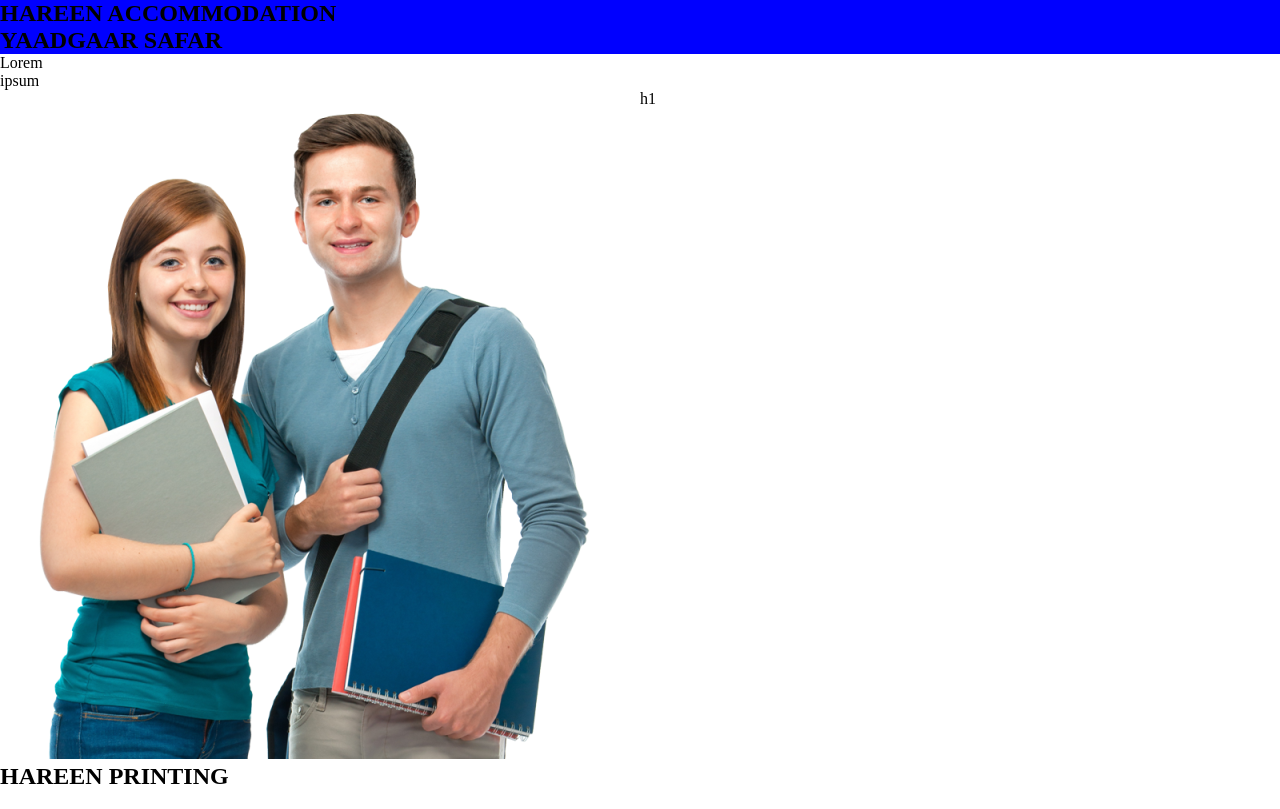
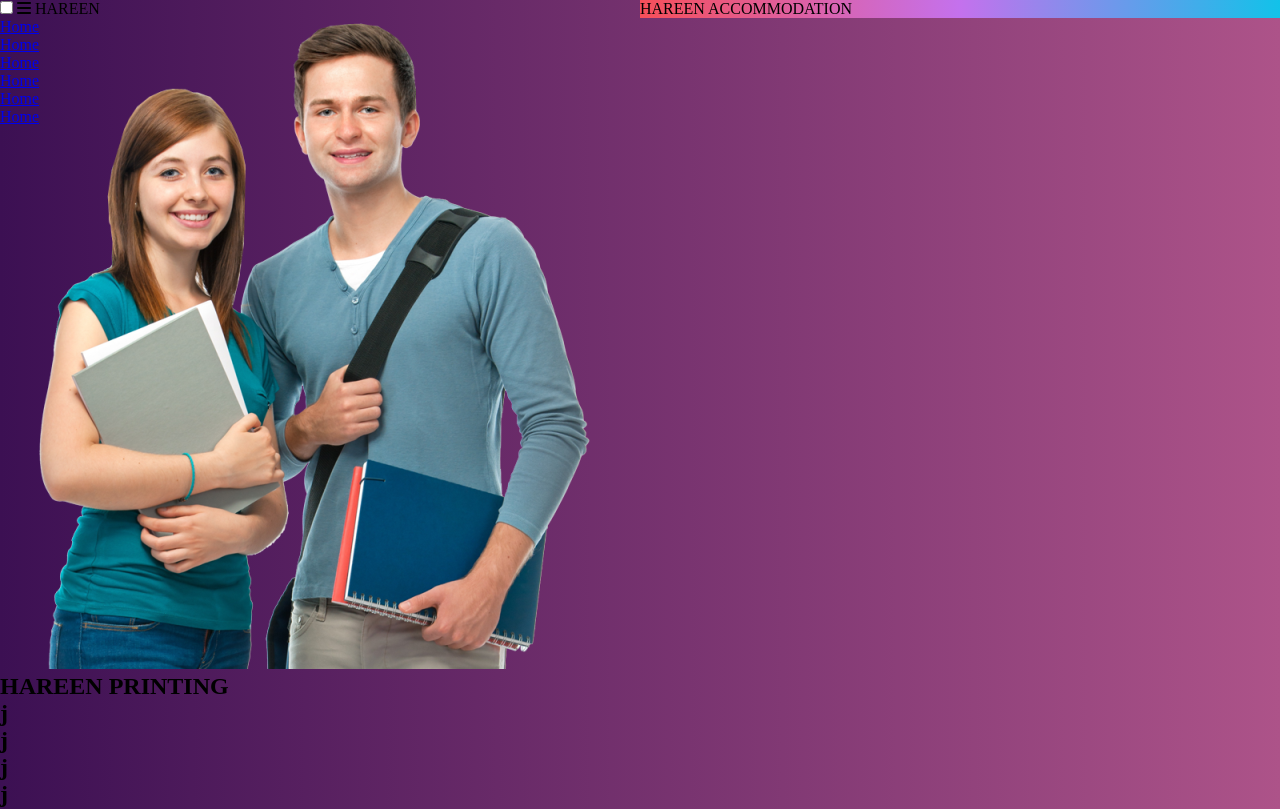
Before and after one commit to shreeatindra98/shreeatindra98.github.io, a plain HTML site: page index.html in a window 1280 px wide. Shown: the top 809 px of the page. Drawn offline with Linux system fonts and the light colour scheme.

Commit message:
Update index.html

```diff
--- a/index.html
+++ b/index.html
@@ -5,34 +5,63 @@
 	<meta name="viewport" content="width=device-width, initial-scale=1.0">
 	<meta http-equiv="X-UA_Compatible" content="ie=edge">
 	<link rel="stylesheet" href="./style.css">
+
 	<title>Fullpage</title>
 </head>
-<body>
-	<div id="full">
-	<div style="background-color:blue">
-		<section class="s1">
-			<h1>HAREEN ACCOMMODATION</h1>
-		</section>
-		<section class="s2">
-			<h1>YAADGAAR SAFAR</h1>
+<body style="background: #ad5389;  /* fallback for old browsers */
+background: -webkit-linear-gradient(to right, #3c1053, #ad5389);  /* Chrome 10-25, Safari 5.1-6 */
+background: linear-gradient(to right, #3c1053, #ad5389); /* W3C, IE 10+/ Edge, Firefox 16+, Chrome 26+, Opera 12+, Safari 7+ */
+">
+	<nav style="position: fixed;animation:ease-in;">
+		<input type="checkbox" id="check">
+      <label for="check" class="checkbtn">
+        <i class="fas fa-bars"></i>
+      </label>
+		<label class="logo">HAREEN</label>
+		<ul>
+			<li><a class="active" href="#">Home</a></li>
+			<li><a href="#">Home</a></li>
+			<li><a href="#">Home</a></li>
+			<li><a href="#">Home</a></li>
+			<li><a href="#">Home</a></li>
+			<li><a href="#">Home</a></li>
+		</ul>
+	</nav>
+	<div>
 
-	</div>
-	<div class="description">
-		<p>Lorem </p>
-		<p>ipsum</p>
-	</div>
+
 	<div class="container">
 		<div class="box1">
 	<img src="img1.png" alt="img1" class="img1">
 		</div>
-		<div class="box1">
-		h1
+		<div class="box1 flex-container">
+				<div style="animation: right-in 0.5s ease-in forwards;
+	animation-delay: 0s;;background: #12c2e9;  /* fallback for old browsers */
+background: -webkit-linear-gradient(to right, #f64f59, #c471ed, #12c2e9);  /* Chrome 10-25, Safari 5.1-6 */
+background: linear-gradient(to right, #f64f59, #c471ed, #12c2e9); /* W3C, IE 10+/ Edge, Firefox 16+, Chrome 26+, Opera 12+, Safari 7+ */
+
+">HAREEN ACCOMMODATION</div>
+				<div style="opacity: 0;animation: right-in 0.5s ease-in forwards;
+	animation-delay: 1s;;background: #12c2e9;  /* fallback for old browsers */
+background: -webkit-linear-gradient(to right, #f64f59, #c471ed, #12c2e9);  /* Chrome 10-25, Safari 5.1-6 */
+background: linear-gradient(to right, #f64f59, #c471ed, #12c2e9); /* W3C, IE 10+/ Edge, Firefox 16+, Chrome 26+, Opera 12+, Safari 7+ */
+
+">YAADGAAR SAFAR</div>
+<div style="opacity:0;animation: right-in 0.5s ease-in forwards;
+	animation-delay: 2s;;background: #12c2e9;  /* fallback for old browsers */
+background: -webkit-linear-gradient(to right, #f64f59, #c471ed, #12c2e9);  /* Chrome 10-25, Safari 5.1-6 */
+background: linear-gradient(to right, #f64f59, #c471ed, #12c2e9); /* W3C, IE 10+/ Edge, Firefox 16+, Chrome 26+, Opera 12+, Safari 7+ */
+
+">HAREEN PRINTING</div>
+
+
 		</div>
 	</div>
 	</section>
 		<section class="s3">
-			<h1>HAREEN PRINTING</h1>
+			<h1>HAREEN PRINTING<br>j<br>j<br>j<br>j<br>j<br>j<br>j<br>j<br>j<br>j<br>j<br>j<br>j<br>j<br>j<br>j<br>j<br>j<br>j<br>j<br>j<br>j<br>j<br>j<br>j<br>j<br>j</h1>
 		</section>
 	</div>
+	<script src="https://kit.fontawesome.com/a076d05399.js"></script>
 </body>
 </html>
```
